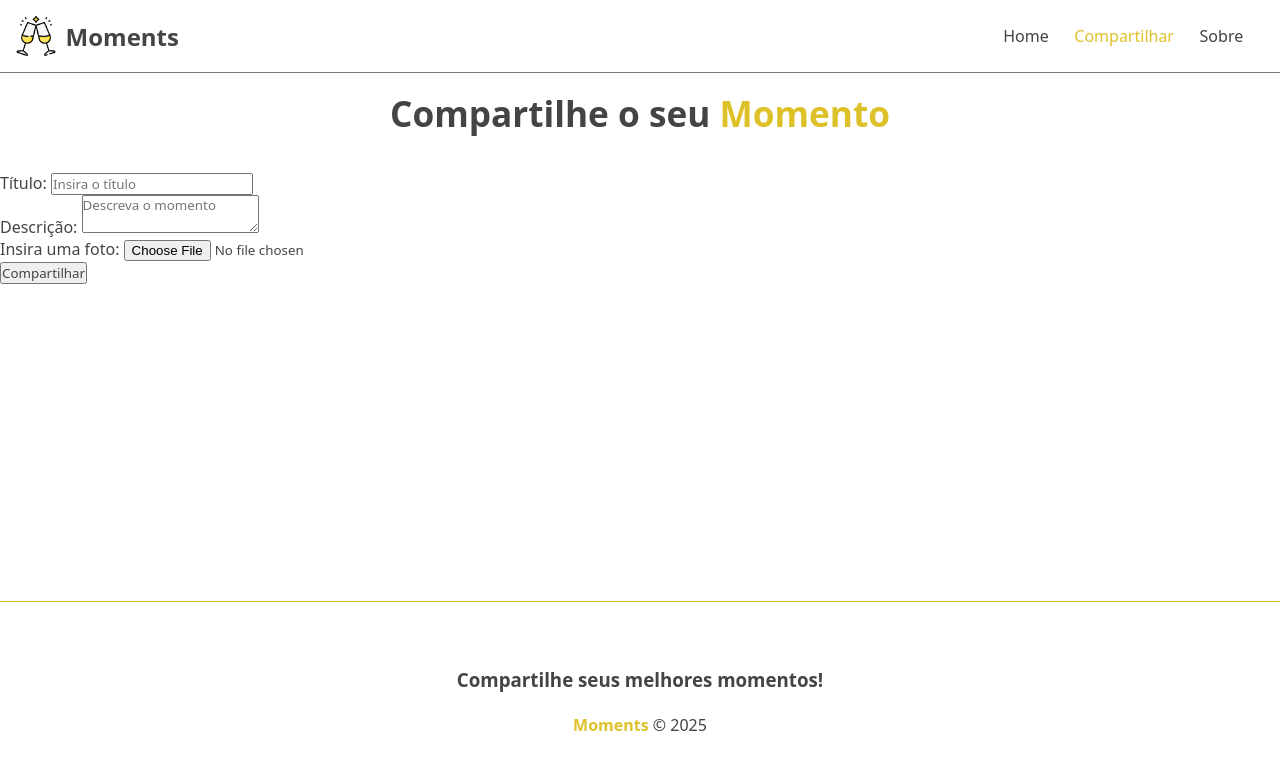
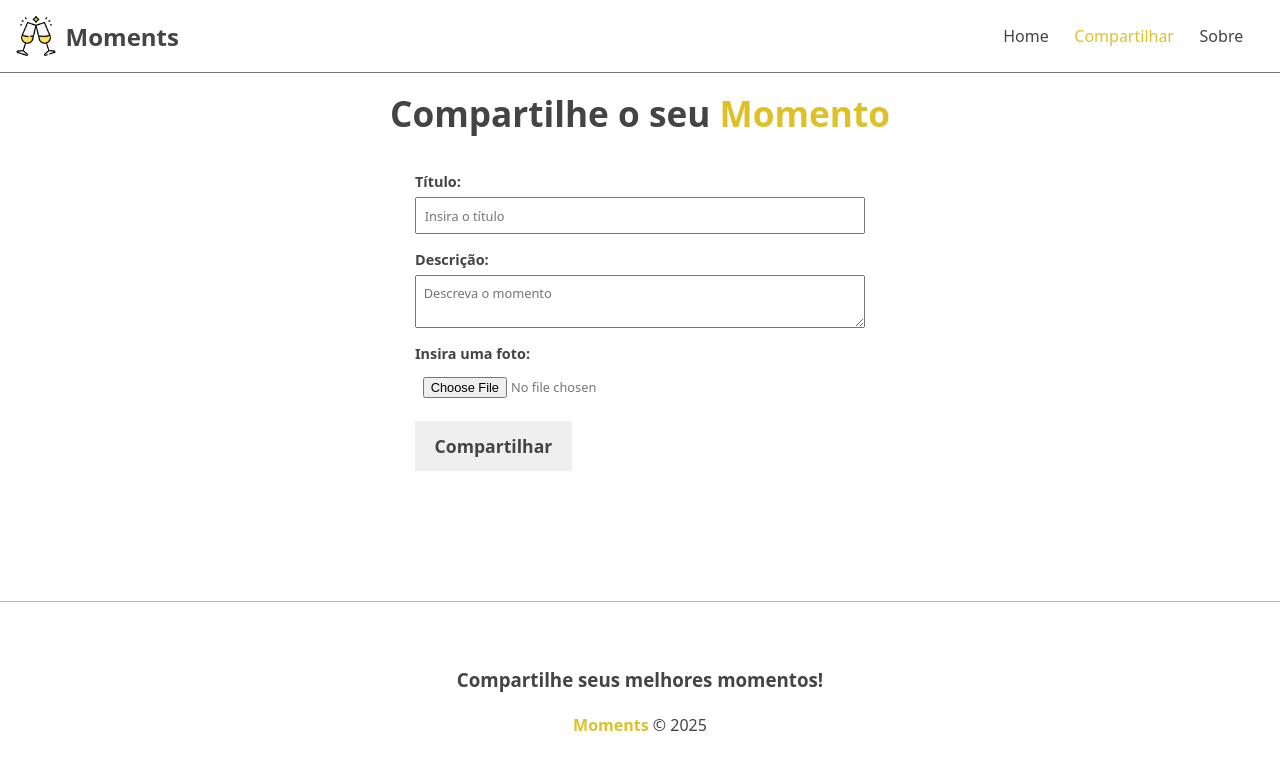
Before and after one commit to Hyagodevbfr/moments-project-angular, an Angular app: page /moments/new in a window 1280 px wide. Shown: the top 770 px of the page. Built offline with nearby package versions, Linux system fonts and the light colour scheme.

Commit message:
style: add style global in forms

```diff
--- a/src/styles.css
+++ b/src/styles.css
@@ -15,3 +15,41 @@ a {
 a:hover {
   color: #dec129;
 }
+
+/* FORM */
+form {
+  width: 450px;
+  margin: 0 auto;
+}
+
+.form-group {
+  display: flex;
+  flex-direction: column;
+  margin-bottom: 1em;
+}
+.form-group label {
+  font-weight: bold;
+  font-size: 0.9em;
+  margin-bottom: 0.4em;
+}
+
+.form-group input,
+.form-group textarea {
+  padding: 0.6em;
+  color: #777;
+  font-size: 0.8em;
+}
+input[type="submit"] {
+  background-color: #efefef;
+  border: 2px solid transparent;
+  padding: 0.6em 1em;
+  font-weight: bold;
+  font-size: 1.1em;
+  cursor: pointer;
+  transition: 0.4s;
+}
+input[type="submit"]:hover {
+  color: #dec129;
+  border-color: #dec129;
+  background-color: transparent;
+}
```
